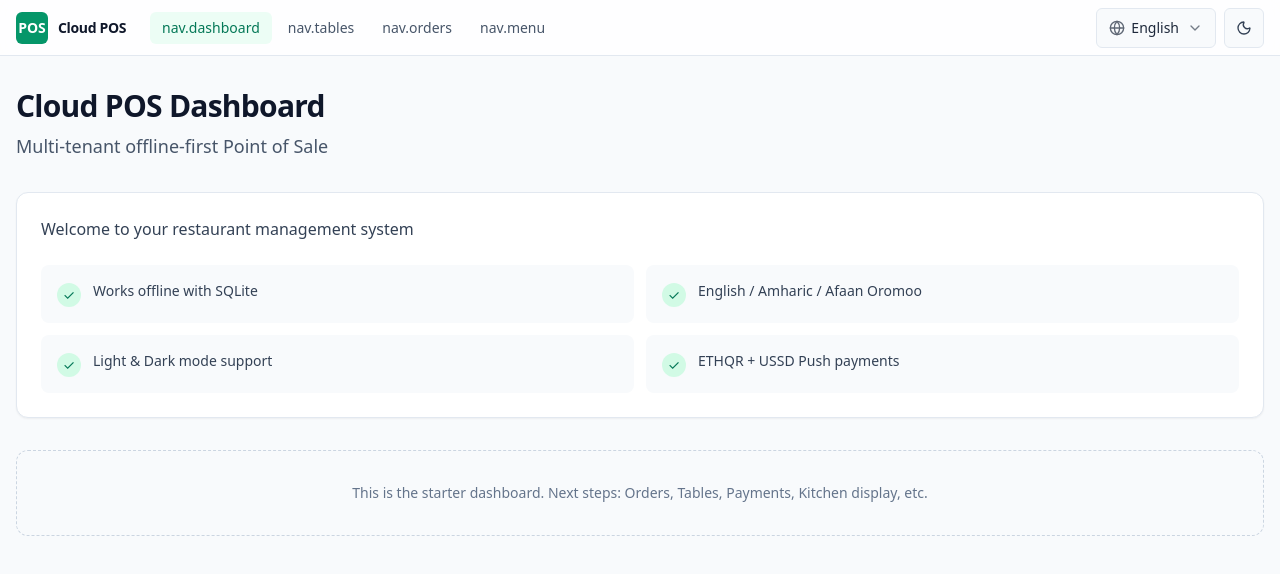
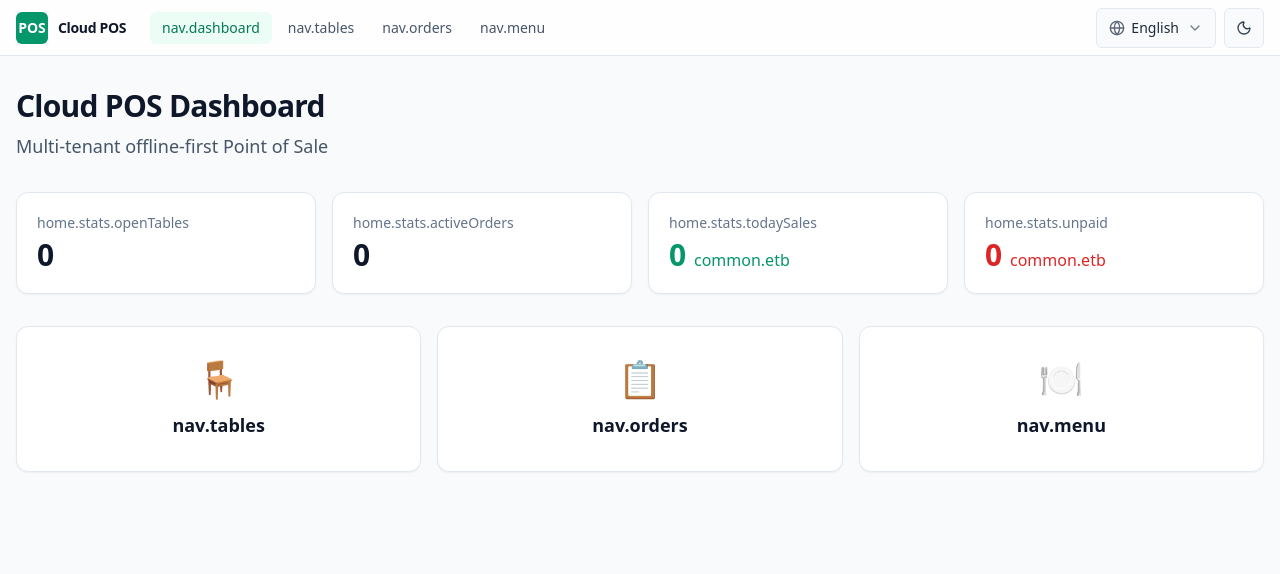
Before and after one commit to FraolFikru/poscloud, a Next.js app: page / in a window 1280 px wide. Shown: the top 574 px of the page. Built offline with nearby package versions, Linux system fonts and the light colour scheme.

Commit message:
Implement stats display and navigation links
Added real-time statistics display and links to navigation.

```diff
--- a/src/app/page.tsx
+++ b/src/app/page.tsx
@@ -1,9 +1,19 @@
 "use client";
 
 import { useTranslation } from "react-i18next";
+import { useEffect, useState } from "react";
+import Link from "next/link";
+import { getStats } from "@/lib/store";
 
 export default function HomePage() {
   const { t } = useTranslation();
+  const [stats, setStats] = useState({ openTables: 0, activeOrders: 0, todaySales: 0, unpaid: 0 });
+
+  useEffect(() => {
+    setStats(getStats());
+    const interval = setInterval(() => setStats(getStats()), 2000);
+    return () => clearInterval(interval);
+  }, []);
 
   return (
     <div className="space-y-8">
@@ -16,52 +26,42 @@ export default function HomePage() {
         </p>
       </div>
 
-      <div className="rounded-xl border border-slate-200 bg-white p-6 shadow-sm dark:border-zinc-800 dark:bg-zinc-900">
-        <p className="text-slate-700 dark:text-zinc-300">
-          {t("home.welcome")}
-        </p>
-
-        <ul className="mt-6 grid gap-3 sm:grid-cols-2">
-          <li className="flex items-start gap-3 rounded-lg bg-slate-50 p-4 dark:bg-zinc-800/50">
-            <span className="mt-0.5 flex h-6 w-6 shrink-0 items-center justify-center rounded-full bg-emerald-100 text-sm text-emerald-700 dark:bg-emerald-900/40 dark:text-emerald-400">
-              ✓
-            </span>
-            <span className="text-sm text-slate-700 dark:text-zinc-300">
-              {t("home.features.offline")}
-            </span>
-          </li>
-          <li className="flex items-start gap-3 rounded-lg bg-slate-50 p-4 dark:bg-zinc-800/50">
-            <span className="mt-0.5 flex h-6 w-6 shrink-0 items-center justify-center rounded-full bg-emerald-100 text-sm text-emerald-700 dark:bg-emerald-900/40 dark:text-emerald-400">
-              ✓
-            </span>
-            <span className="text-sm text-slate-700 dark:text-zinc-300">
-              {t("home.features.multiLang")}
-            </span>
-          </li>
-          <li className="flex items-start gap-3 rounded-lg bg-slate-50 p-4 dark:bg-zinc-800/50">
-            <span className="mt-0.5 flex h-6 w-6 shrink-0 items-center justify-center rounded-full bg-emerald-100 text-sm text-emerald-700 dark:bg-emerald-900/40 dark:text-emerald-400">
-              ✓
-            </span>
-            <span className="text-sm text-slate-700 dark:text-zinc-300">
-              {t("home.features.darkMode")}
-            </span>
-          </li>
-          <li className="flex items-start gap-3 rounded-lg bg-slate-50 p-4 dark:bg-zinc-800/50">
-            <span className="mt-0.5 flex h-6 w-6 shrink-0 items-center justify-center rounded-full bg-emerald-100 text-sm text-emerald-700 dark:bg-emerald-900/40 dark:text-emerald-400">
-              ✓
-            </span>
-            <span className="text-sm text-slate-700 dark:text-zinc-300">
-              {t("home.features.payments")}
-            </span>
-          </li>
-        </ul>
+      <div className="grid gap-4 sm:grid-cols-2 lg:grid-cols-4">
+        <div className="rounded-xl border border-slate-200 bg-white p-5 shadow-sm dark:border-zinc-800 dark:bg-zinc-900">
+          <p className="text-sm font-medium text-slate-500 dark:text-zinc-400">{t("home.stats.openTables")}</p>
+          <p className="mt-1 text-3xl font-bold text-slate-900 dark:text-zinc-50">{stats.openTables}</p>
+        </div>
+        <div className="rounded-xl border border-slate-200 bg-white p-5 shadow-sm dark:border-zinc-800 dark:bg-zinc-900">
+          <p className="text-sm font-medium text-slate-500 dark:text-zinc-400">{t("home.stats.activeOrders")}</p>
+          <p className="mt-1 text-3xl font-bold text-slate-900 dark:text-zinc-50">{stats.activeOrders}</p>
+        </div>
+        <div className="rounded-xl border border-slate-200 bg-white p-5 shadow-sm dark:border-zinc-800 dark:bg-zinc-900">
+          <p className="text-sm font-medium text-slate-500 dark:text-zinc-400">{t("home.stats.todaySales")}</p>
+          <p className="mt-1 text-3xl font-bold text-emerald-600 dark:text-emerald-400">
+            {stats.todaySales.toLocaleString()} <span className="text-base font-normal">{t("common.etb")}</span>
+          </p>
+        </div>
+        <div className="rounded-xl border border-slate-200 bg-white p-5 shadow-sm dark:border-zinc-800 dark:bg-zinc-900">
+          <p className="text-sm font-medium text-slate-500 dark:text-zinc-400">{t("home.stats.unpaid")}</p>
+          <p className="mt-1 text-3xl font-bold text-red-600 dark:text-red-400">
+            {stats.unpaid.toLocaleString()} <span className="text-base font-normal">{t("common.etb")}</span>
+          </p>
+        </div>
       </div>
 
-      <div className="rounded-xl border border-dashed border-slate-300 bg-slate-50 p-8 text-center dark:border-zinc-700 dark:bg-zinc-900/50">
-        <p className="text-sm text-slate-500 dark:text-zinc-400">
-          This is the starter dashboard. Next steps: Orders, Tables, Payments,
-          Kitchen display, etc.
-        </p>
+      <div className="grid gap-4 sm:grid-cols-3">
+        <Link href="/tables" className="flex flex-col items-center justify-center rounded-xl border border-slate-200 bg-white p-8 text-center shadow-sm transition hover:border-emerald-300 hover:bg-emerald-50 dark:border-zinc-800 dark:bg-zinc-900 dark:hover:border-emerald-700 dark:hover:bg-emerald-950/30">
+          <span className="text-4xl">🪑</span>
+          <span className="mt-3 text-lg font-semibold text-slate-900 dark:text-zinc-100">{t("nav.tables")}</span>
+        </Link>
+        <Link href="/orders" className="flex flex-col items-center justify-center rounded-xl border border-slate-200 bg-white p-8 text-center shadow-sm transition hover:border-emerald-300 hover:bg-emerald-50 dark:border-zinc-800 dark:bg-zinc-900 dark:hover:border-emerald-700 dark:hover:bg-emerald-950/30">
+          <span className="text-4xl">📋</span>
+          <span className="mt-3 text-lg font-semibold text-slate-900 dark:text-zinc-100">{t("nav.orders")}</span>
+        </Link>
+        <Link href="/menu" className="flex flex-col items-center justify-center rounded-xl border border-slate-200 bg-white p-8 text-center shadow-sm transition hover:border-emerald-300 hover:bg-emerald-50 dark:border-zinc-800 dark:bg-zinc-900 dark:hover:border-emerald-700 dark:hover:bg-emerald-950/30">
+          <span className="text-4xl">🍽️</span>
+          <span className="mt-3 text-lg font-semibold text-slate-900 dark:text-zinc-100">{t("nav.menu")}</span>
+        </Link>
       </div>
     </div>
   );
```
